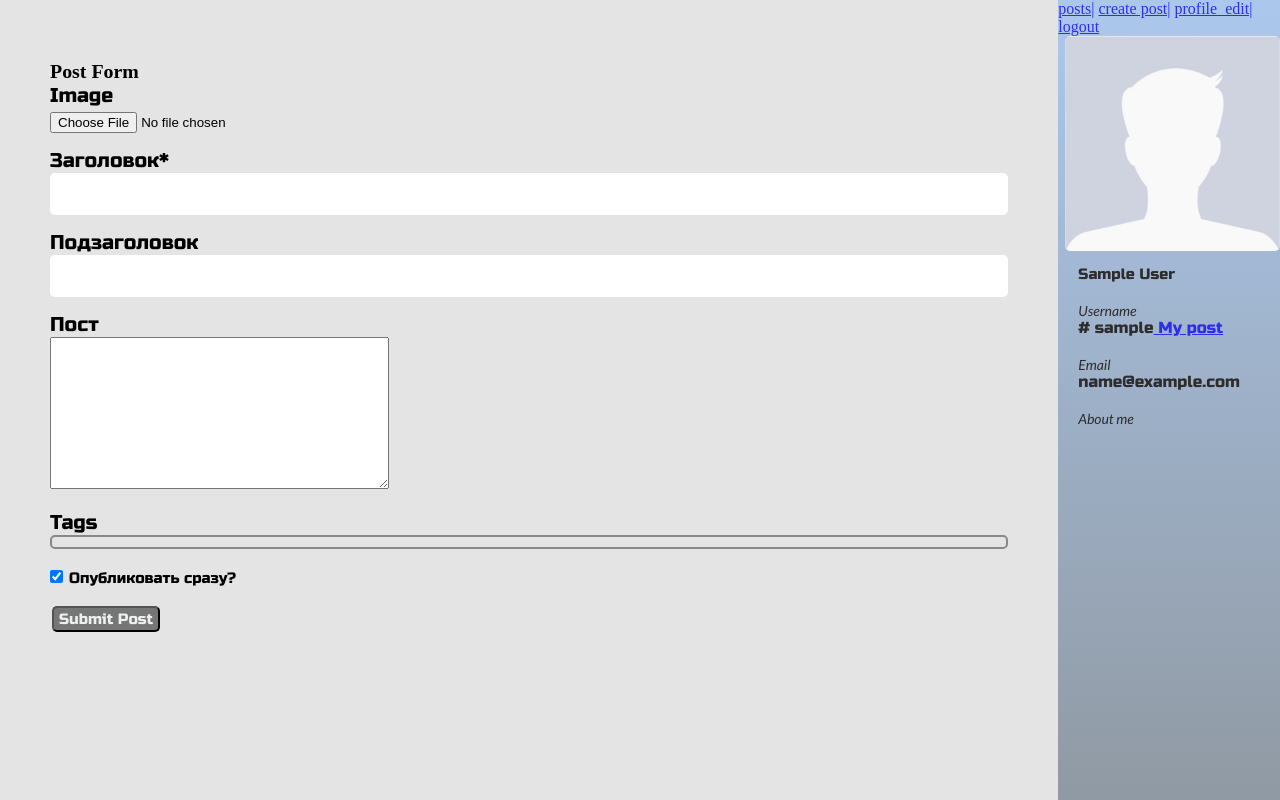
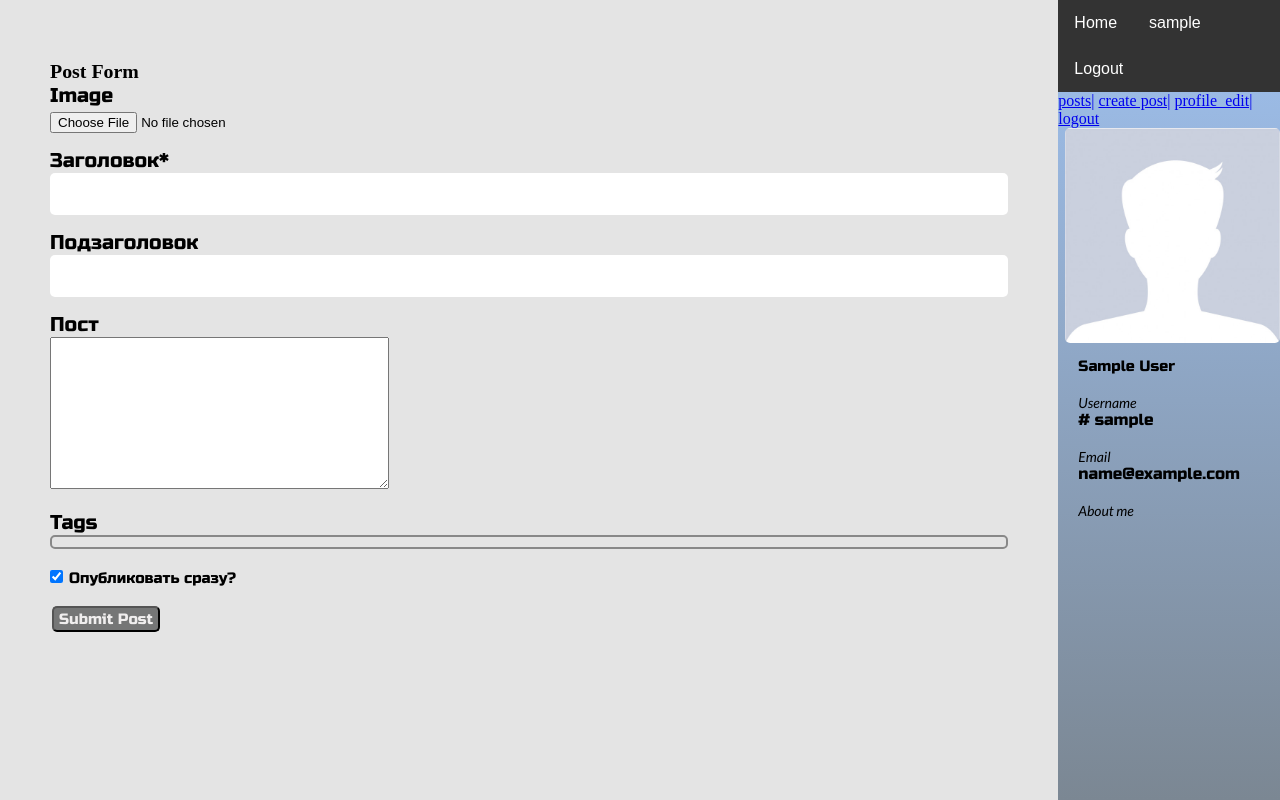
Before and after one commit to AndreVld/site_blog, a Django app: page /create_post/ in a window 1280 px wide. Run offline with Django 3.2, Linux system fonts and the light colour scheme; the visitor is signed in with stand-in values (Sample User, id 1); data that the repository does not hold is empty; some libraries are stand-ins or nearby versions.

Commit message:
added dropdown menu

```diff
--- a/blog/templates/blog/base.html
+++ b/blog/templates/blog/base.html
@@ -14,9 +14,12 @@
     <link href="https://fonts.googleapis.com/css2?family=Lato:ital@1&family=Russo+One&display=swap" rel="stylesheet">
     <title>base</title>
 
+
 </head>
+<body>
 
-<div class="container">
+
+<div class="container_">
     {% block read_post %}
 
         <!-- /*_____________________LEFT_________________*/ -->
@@ -76,7 +79,32 @@
 
     <!-- /*_____________________RIGHT_________________*/ -->
     <div class=" right scrollbar">
-                <a href="{% url 'blog:posts' %}">posts|</a>
+        <div class="navbar">
+            <a href="{% url 'blog:posts' %}">Home</a>
+            {% if user.is_authenticated %}
+            <div class="dropdown">
+                <button class="dropbtn" onclick="myFunction()">{{user}}
+                    <i class="fa fa-caret-down"></i>
+                </button>
+                <div class="dropdown-content" id="myDropdown">
+                    <a href="{% url 'users:profile_edit' %}">profile_edit</a>
+                    <a href="{% url 'blog:posts_user' %}"> My post</a>
+                    <a href="{% url 'blog:create_post' %}">create post</a>
+
+                </div>
+            </div>
+            <a href="{% url 'users:logout' %}" style="right:1;">Logout</a>
+            {% else %}
+            <a href="{% url 'users:login' %}">Login|</a>
+            <a href="{% url 'users:register' %}">registration</a>
+            {% endif %}
+
+
+        </div>
+
+
+
+        <a href="{% url 'blog:posts' %}">posts|</a>
                 <a href="{% url 'blog:create_post' %}">create post|</a>
 
 
@@ -120,7 +148,7 @@
                 {% else %}
 
                     <div class="user_label">Username</div>
-                        <div class="user_date"># {{ user }}<a href="{% url 'blog:posts_user' %}"> My post</a></div>
+                        <div class="user_date"># {{ user }}</div>
                     <div class="user_label">Email</div>
                         <div class="user_date">{{ user.email }}</div>
                     <div class="user_label">About me</div>
@@ -135,13 +163,29 @@
         {% endif %}
 
         </div>
-
-
     </div>
 </div>
 
-<body>
+<script>
+/* When the user clicks on the button,
+toggle between hiding and showing the dropdown content */
+function myFunction() {
+    document.getElementById("myDropdown").classList.toggle("show");
+}
+
+// Close the dropdown if the user clicks outside of it
+window.onclick = function(e) {
+  if (!e.target.matches('.dropbtn')) {
+    var myDropdown = document.getElementById("myDropdown");
+      if (myDropdown.classList.contains('show')) {
+        myDropdown.classList.remove('show');
+      }
+  }
+}
+</script>
+
 
 </body>
 
+
 </html>
--- a/static/css/style.css
+++ b/static/css/style.css
@@ -4,7 +4,7 @@
 
 }
 
-.container{
+.container_{
     position: relative;
     max-width: 1500px;
     display: flex;
@@ -275,7 +275,7 @@
     top: 0;
     height:100vh;
     background:  linear-gradient(#9fc1ef, #7b8793);
-    opacity: 0.8;
+
     flex-basis: 0;
 }
 
@@ -536,3 +536,68 @@
 .save_btn:hover{
     box-shadow: 3px 6px 4px #00d80b;
 }
+
+/*_____________________dropbtn_________________*/
+
+.navbar {
+    overflow: hidden;
+    background-color: #333;
+    font-family: Arial, Helvetica, sans-serif;
+}
+
+.navbar a {
+    float: left;
+    font-size: 16px;
+    color: white;
+    text-align: center;
+    padding: 14px 16px;
+    text-decoration: none;
+}
+
+.dropdown {
+    float: left;
+    overflow: hidden;
+}
+
+.dropdown .dropbtn {
+    cursor: pointer;
+    font-size: 16px;
+    border: none;
+    outline: none;
+    color: white;
+    padding: 14px 16px;
+    background-color: inherit;
+    font-family: inherit;
+    margin: 0;
+}
+
+.navbar a:hover, .dropdown:hover .dropbtn, .dropbtn:focus {
+    background-color: red;
+}
+
+.dropdown-content {
+    display: none;
+    position: absolute;
+    background-color: #f9f9f9;
+    min-width: 160px;
+    box-shadow: 0px 8px 16px 0px rgba(0,0,0,0.2);
+    z-index: 1;
+
+}
+
+.dropdown-content a {
+    float: none;
+    color: black;
+    padding: 12px 16px;
+    text-decoration: none;
+    display: block;
+    text-align: left;
+}
+
+.dropdown-content a:hover {
+    background-color: #ddd;
+}
+
+.show {
+    display: block;
+}
```
